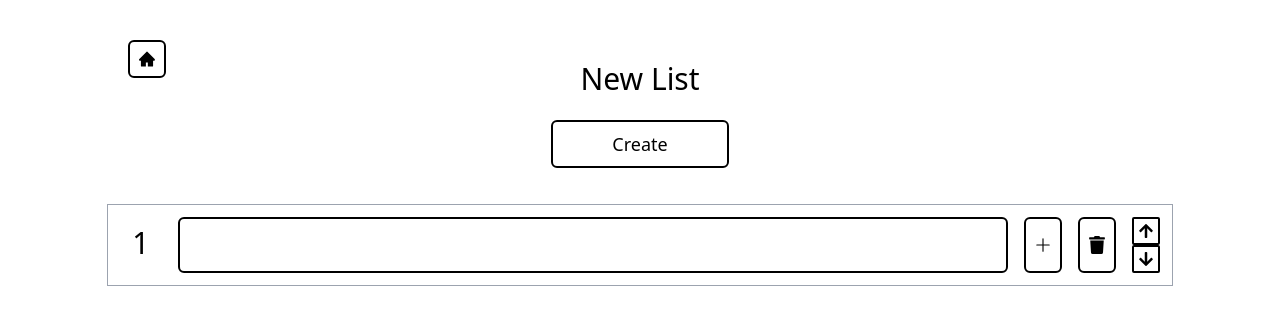
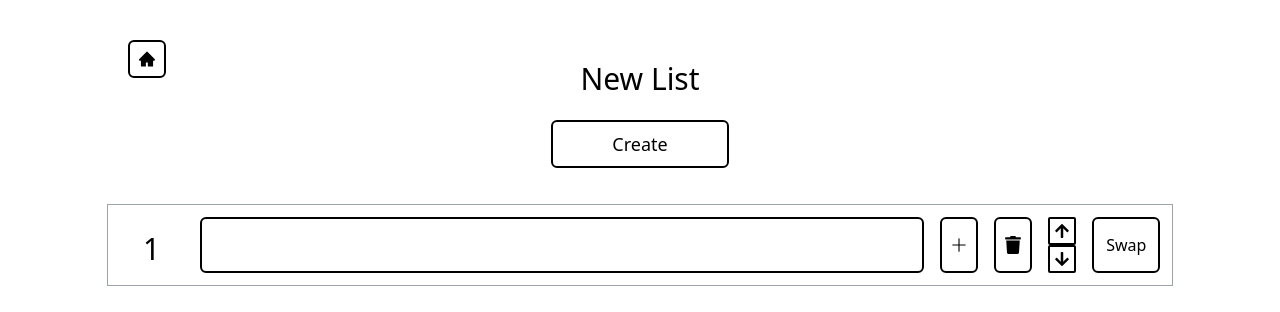
Before and after one commit to swagatmitra-b/ListMaker, a Next.js app: page /newlist in a window 1280 px wide. Shown: the top 312 px of the page. Built offline with nearby package versions, Linux system fonts and the light colour scheme.

Commit message:
added swap feature

```diff
--- a/src/components/Createlist.tsx
+++ b/src/components/Createlist.tsx
@@ -1,7 +1,7 @@
 "use client";
 
 import { usePathname, useRouter } from "next/navigation";
-import { useState, useEffect, ChangeEvent, MouseEvent } from "react";
+import { useState, ChangeEvent, MouseEvent, useRef } from "react";
 import { FaArrowUp, FaArrowDown, FaTrash } from "react-icons/fa";
 import { BsPlusLg } from "react-icons/bs";
 
@@ -16,6 +16,7 @@ interface Info {
 }
 
 const Createlist = ({ id, title, info, time }: Info) => {
+  const parentDivRef = useRef<HTMLDivElement | null>(null);
   const path = usePathname();
   const router = useRouter();
   const [listTitle, setListTitle] = useState(title);
@@ -24,27 +25,22 @@ const Createlist = ({ id, title, info, time }: Info) => {
   const add = (e: MouseEvent) => {
     const target = e.currentTarget as HTMLButtonElement;
     const parent = target.parentElement as HTMLElement;
-    const inputVal = parent.querySelector("input") as HTMLInputElement;
+    const swapInput = parent.querySelector("#swap") as HTMLInputElement;
     const updatedListMembers = [...listMembers];
-    const idx = updatedListMembers.indexOf(inputVal.value);
-    updatedListMembers.splice(idx + 1, 0, "");
+    console.log(swapInput.value);
+    console.log(updatedListMembers[+swapInput.value]);
+    updatedListMembers.splice(+swapInput.value, 0, "");
     setListMembers(updatedListMembers);
   };
 
   const del = (e: MouseEvent) => {
     const target = e.currentTarget as HTMLButtonElement;
     const parent = target.parentElement as HTMLElement;
-    const inputVal = parent.querySelector("input") as HTMLInputElement;
+    const swapInput = parent.querySelector("#swap") as HTMLInputElement;
     let updatedListMembers = [...listMembers];
-    updatedListMembers = updatedListMembers.filter(
-      (text) => text != inputVal.value
-    );
+    updatedListMembers.splice(+swapInput.value - 1, 1);
     setListMembers(updatedListMembers);
   };
-
-  useEffect(() => {
-    console.log(listMembers);
-  }, [listMembers]);
 
   const up = (e: MouseEvent) => {
     const target = e.currentTarget as HTMLElement;
@@ -84,7 +80,7 @@ const Createlist = ({ id, title, info, time }: Info) => {
   };
 
   const saveList = async (targetElem: HTMLButtonElement) => {
-    targetElem.innerText = "Saving..."
+    targetElem.innerText = "Saving...";
     try {
       const res = await fetch("/api/savelist", {
         method: "POST",
@@ -128,8 +124,33 @@ const Createlist = ({ id, title, info, time }: Info) => {
     }
   };
 
+  const swapfn = (e: MouseEvent) => {
+    const target = e.target as HTMLButtonElement;
+    const parent = target.parentElement as HTMLElement;
+    const swapInput = parent.querySelector("#swap") as HTMLInputElement;
+    const nextVal = swapInput.nextElementSibling as HTMLInputElement;
+    const main = parentDivRef.current as HTMLElement;
+    const inputArray: HTMLInputElement[] = Array.from(
+      main.querySelectorAll("input#swap")
+    );
+    if (Number.isNaN(+swapInput.value) || +swapInput.value > listMembers.length) {
+      inputArray.forEach((input, i) => (input.value = String(i + 1)));
+      return;
+    }
+    const updatedList = [...listMembers];
+    const a = updatedList[+swapInput.value - 1];
+    updatedList.splice(+swapInput.value - 1, 1, nextVal.value);
+    updatedList.splice(+swapInput.defaultValue - 1, 1, a);
+    setListMembers(updatedList);
+
+    inputArray.forEach((input, i) => (input.value = String(i + 1)));
+  };
+
   return (
-    <div className="flex flex-col mt-10 w-5/6 text-center mb-20">
+    <div
+      className="flex flex-col mt-10 w-5/6 text-center mb-20"
+      ref={parentDivRef}
+    >
       <div>
         <input
           type="text"
@@ -162,12 +183,17 @@ const Createlist = ({ id, title, info, time }: Info) => {
           key={i}
           id={String(i)}
         >
-          <span className="text-3xl mt-2 w-11">{i + 1}</span>
+          <input
+            className="text-3xl mt-2 w-16 text-center px-1"
+            defaultValue={i + 1}
+            id="swap"
+          />
           <input
             type="text"
             value={list}
             className="border-2 border-black rounded-md h-14 text-2xl pl-2 w-5/6"
             onChange={handleChange}
+            id="listinput"
           />
           <button
             className="border-2 border-black p-2 text-lg rounded-md"
@@ -195,6 +221,12 @@ const Createlist = ({ id, title, info, time }: Info) => {
               <FaArrowDown />
             </button>
           </div>
+          <button
+            className="border-2 border-black p-3 rounded-md"
+            onClick={swapfn}
+          >
+            Swap
+          </button>
         </div>
       ))}
     </div>
```
